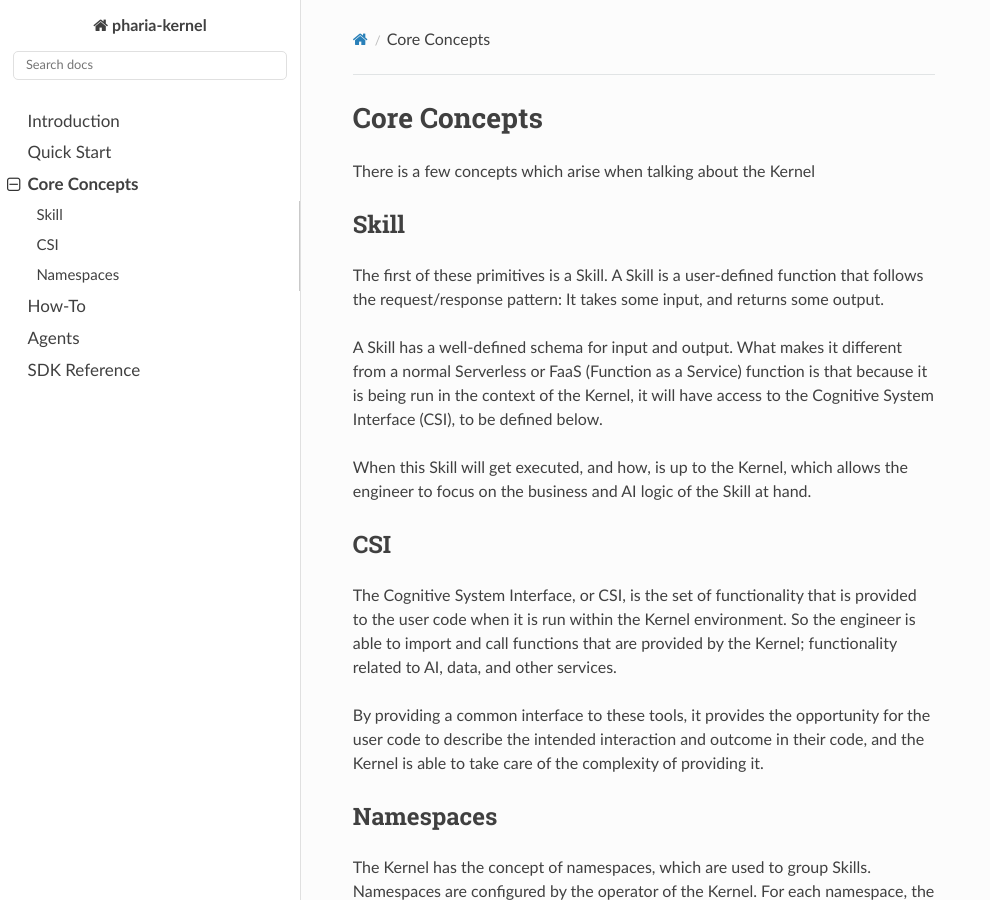
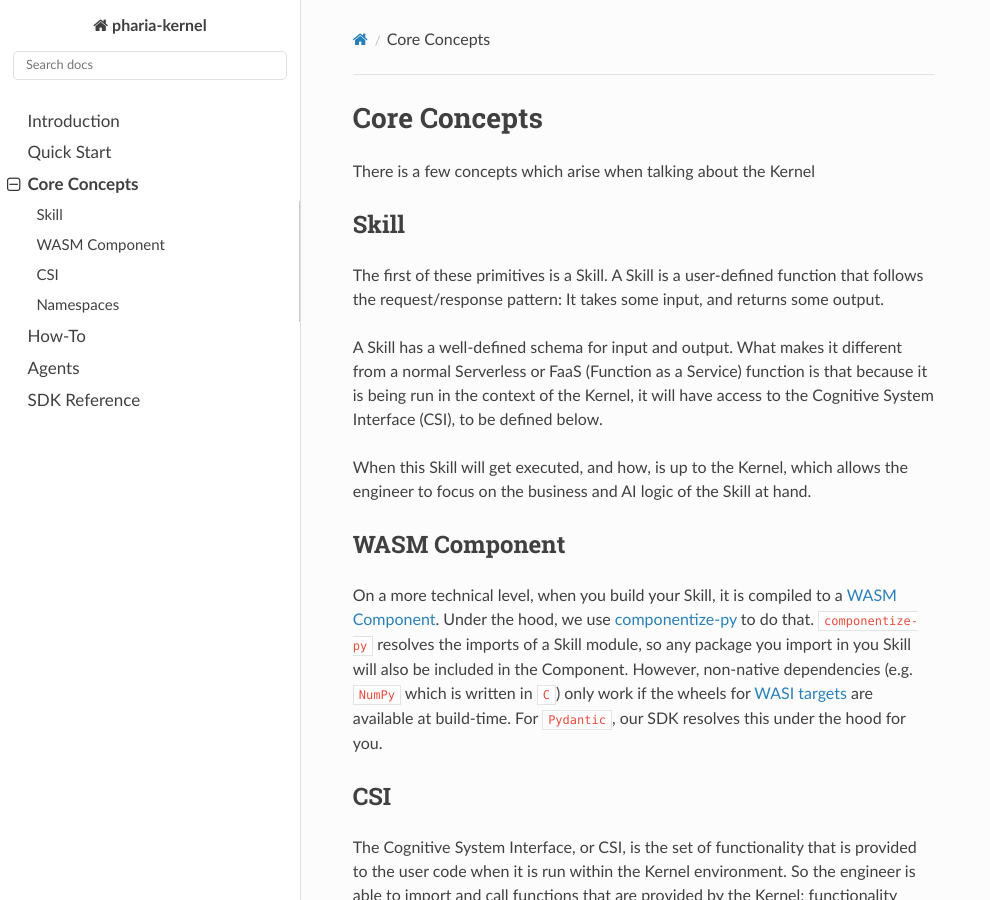
Before and after one commit to Aleph-Alpha/pharia-kernel-sdk-py, a Sphinx documentation site: the page built from docs/source/core_concepts.md, in a window 1280 px wide and 900 px high. Shown: the whole window, without its empty margins (0-990 px from the left). Built offline with Sphinx 7.4.7 and the Read the Docs theme 3.1.0, drawn with Linux system fonts in a browser that asks for light colours.

Commit message:
docs: add section about dependencies

```diff
--- a/docs/source/core_concepts.md
+++ b/docs/source/core_concepts.md
@@ -9,6 +9,13 @@ The first of these primitives is a Skill. A Skill is a user-defined function tha
 A Skill has a well-defined schema for input and output. What makes it different from a normal Serverless or FaaS (Function as a Service) function is that because it is being run in the context of the Kernel, it will have access to the Cognitive System Interface (CSI), to be defined below.
 
 When this Skill will get executed, and how, is up to the Kernel, which allows the engineer to focus on the business and AI logic of the Skill at hand.
+
+## WASM Component
+
+On a more technical level, when you build your Skill, it is compiled to a [WASM Component](https://component-model.bytecodealliance.org/).
+Under the hood, we use [componentize-py](https://github.com/bytecodealliance/componentize-py?tab=readme-ov-file#known-limitations) to do that.
+`componentize-py` resolves the imports of a Skill module, so any package you import in you Skill will also be included in the Component.
+However, non-native dependencies (e.g. `NumPy` which is written in `C`) only work if the wheels for [WASI targets](https://github.com/benbrandt/wasi-wheels) are available at build-time. For `Pydantic`, our SDK resolves this under the hood for you.
 
 ## CSI
 
```
Also changed, not shown: docs/source/how_to.md (+1 -0 lines).
